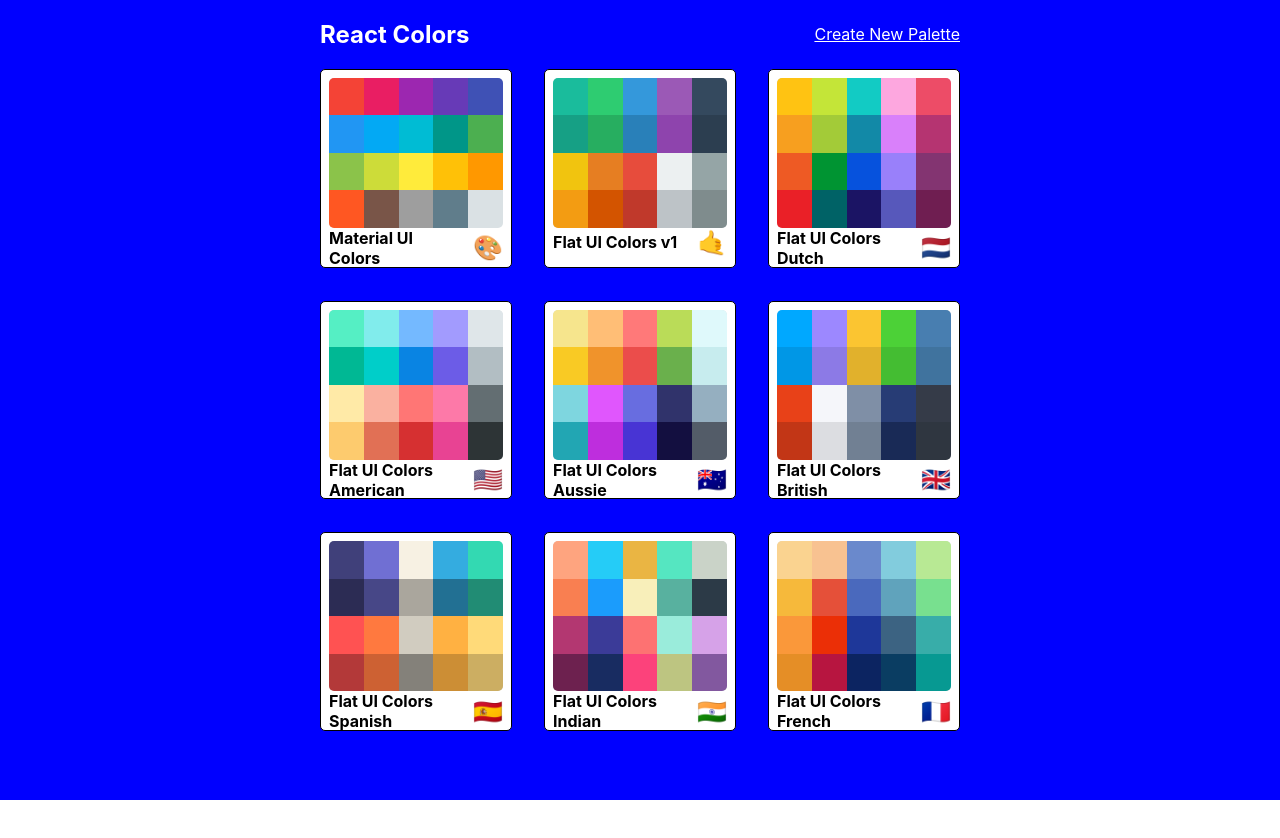
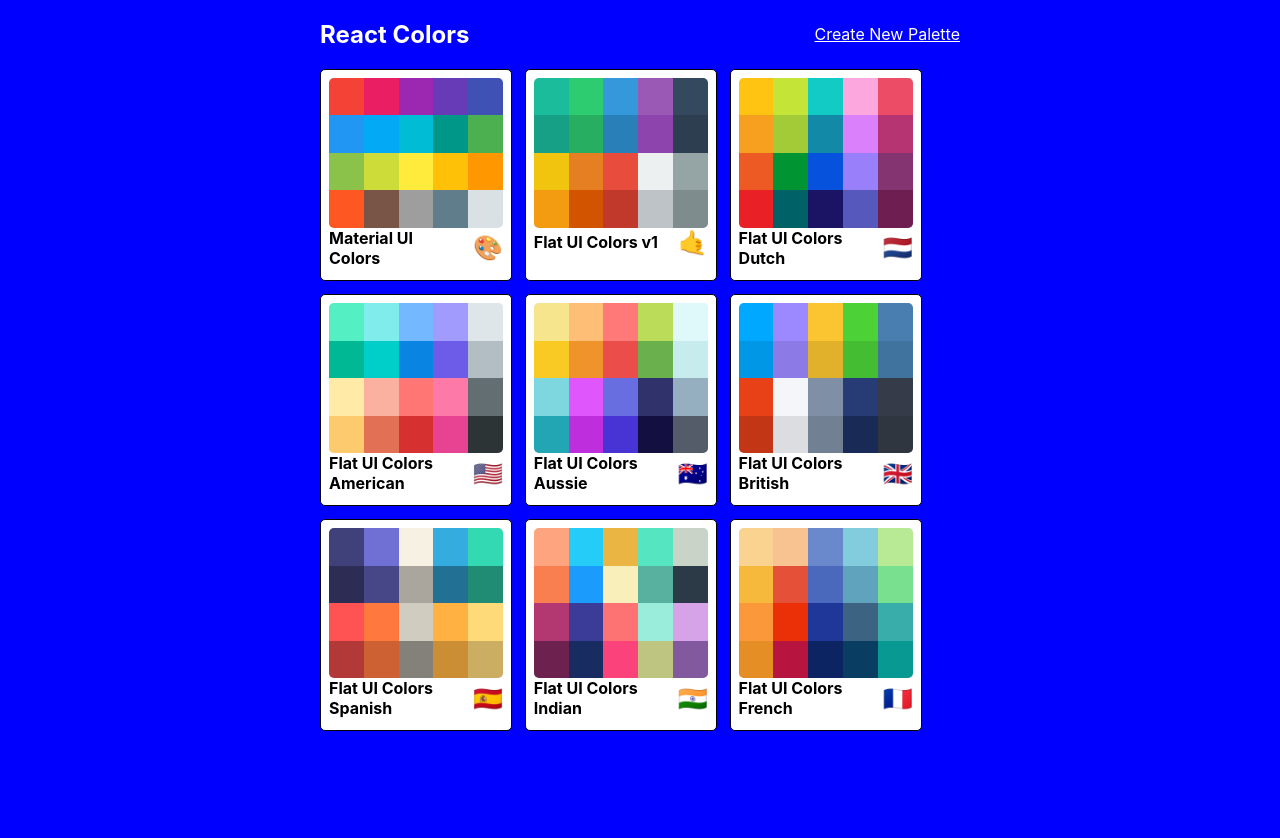
Before and after one commit to Cedric-Hurst/color-palette-project, a React (Create React App) app: page / in a window 1280 px wide. Shown: the top 838 px of the page. Before the commit the page ends 800 px from the top, so only its background shows below. Built offline with nearby package versions, Linux system fonts and the light colour scheme.

Commit message:
Fixed PaletteList Styles

```diff
--- a/src/styles/PaletteListStyles.js
+++ b/src/styles/PaletteListStyles.js
@@ -1,10 +1,10 @@
 const styles = {
     root: {
         backgroundColor: "blue",
-        height: "100vh",
         display: "flex",
         alignItems: "flex-start",
         justifyContent: "center",
+        paddingBottom: "10%",
 
     },
     container: {
@@ -29,7 +29,7 @@
         width: "100%",
         display: "grid",
         gridTemplateColumns: "repeat(3,30%)",
-        gridGap: "5%"
+        gridGap: "2%"
     }
 }
 export default styles;
```
